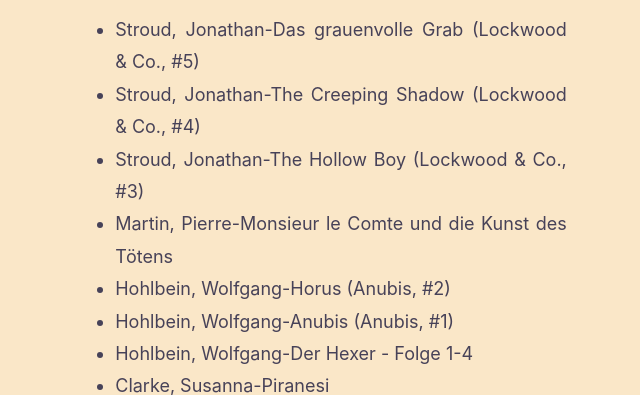
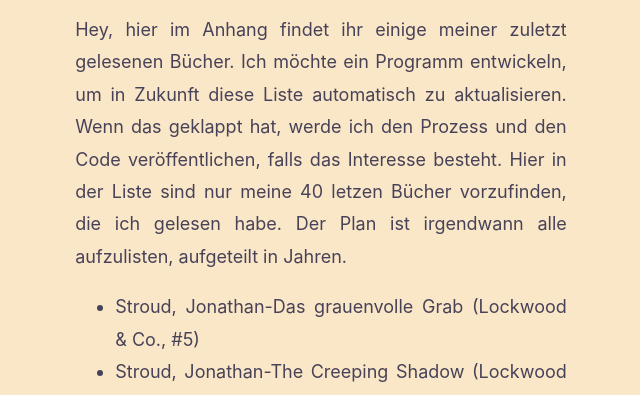
Before and after one commit to Scrooge1337/Scrooge1337.github.io, a Jekyll site: the page built from _posts/2023-02-19-Sebis-Buecherkiste.md, in a window 1280 px wide and 900 px high, cut to the strip 505-900 px from the top of the window. Shown: the whole strip, without its empty margins (319-959 px from the left). Built offline with Jekyll 4.4.1, drawn with Linux system fonts in a browser that asks for light colours.

Commit message:
Update 2023-02-19-Sebis-Buecherkiste.md

```diff
--- a/_posts/2023-02-19-Sebis-Buecherkiste.md
+++ b/_posts/2023-02-19-Sebis-Buecherkiste.md
@@ -9,6 +9,8 @@ description: Sebis kleine Bücherkiste
 ---
 
 ![]({{page.image | relative_url}})
+
+Hey, hier im Anhang findet ihr einige meiner zuletzt gelesenen Bücher. Ich möchte ein Programm entwickeln, um in Zukunft diese Liste automatisch zu aktualisieren. Wenn das geklappt hat, werde ich den Prozess und den Code veröffentlichen, falls das Interesse besteht. Hier in der Liste sind nur meine 40 letzen Bücher vorzufinden, die ich gelesen habe. Der Plan ist irgendwann alle aufzulisten, aufgeteilt in Jahren.
 
 * Stroud, Jonathan-Das grauenvolle Grab
           (Lockwood & Co., #5)
```
